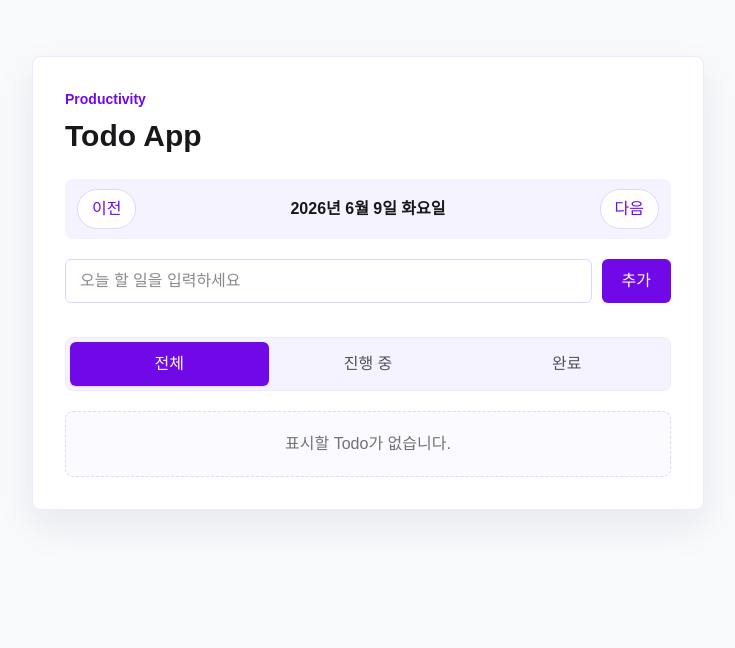
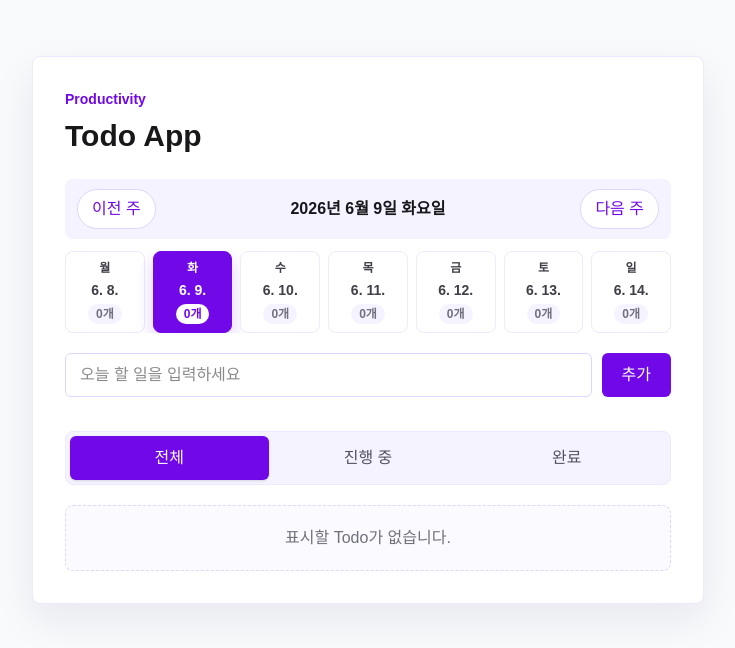
Before and after one commit to leekh2002/kakao-assignment-1, a React (Vite) app: page / in a window 1280 px wide. Shown: the top 648 px of the page, without its empty margins (272-1007 px from the left). Built offline with nearby package versions, Linux system fonts and the light colour scheme.

Commit message:
feat: Todo 주간 뷰 마이그레이션

```diff
--- a/src/App.jsx
+++ b/src/App.jsx
@@ -5,6 +5,7 @@ import TodoForm from './components/TodoForm'
 import TodoList from './components/TodoList'
 
 const TODO_STORAGE_KEY = 'dailyTodoList'
+const SELECTED_DATE_STORAGE_KEY = 'dailyTodoSelectedDate'
 
 function createDateKey(date) {
   const year = date.getFullYear()
@@ -20,6 +21,27 @@ function createDateFromKey(dateKey) {
   return new Date(year, month - 1, day)
 }
 
+function getMondayOfSelectedWeek(dateKey) {
+  const date = createDateFromKey(dateKey)
+  const day = date.getDay()
+  const mondayOffset = day === 0 ? -6 : 1 - day
+
+  date.setDate(date.getDate() + mondayOffset)
+
+  return date
+}
+
+function getWeekDateKeys(dateKey) {
+  const monday = getMondayOfSelectedWeek(dateKey)
+
+  return Array.from({ length: 7 }, (_, dayIndex) => {
+    const weekDate = new Date(monday)
+    weekDate.setDate(monday.getDate() + dayIndex)
+
+    return createDateKey(weekDate)
+  })
+}
+
 function loadTodosFromLocalStorage() {
   const savedTodos = localStorage.getItem(TODO_STORAGE_KEY)
 
@@ -31,23 +53,37 @@ function loadTodosFromLocalStorage() {
   return JSON.parse(savedTodos)
 }
 
+function loadSelectedDateFromLocalStorage() {
+  const savedSelectedDate = localStorage.getItem(SELECTED_DATE_STORAGE_KEY)
+
+  return savedSelectedDate ?? createDateKey(new Date())
+}
+
 function App() {
   const [todos, setTodos] = useState(loadTodosFromLocalStorage)
   const [editingTodoId, setEditingTodoId] = useState(null)
   const [validationMessage, setValidationMessage] = useState('')
   const [selectedFilter, setSelectedFilter] = useState('all')
-  const [selectedDate, setSelectedDate] = useState(() => createDateKey(new Date()))
+  const [selectedDate, setSelectedDate] = useState(loadSelectedDateFromLocalStorage)
 
   useEffect(() => {
     // todos가 추가, 수정, 삭제, 완료 처리로 바뀔 때마다 JSON 문자열로 저장합니다.
     localStorage.setItem(TODO_STORAGE_KEY, JSON.stringify(todos))
   }, [todos])
 
+  useEffect(() => {
+    // 선택된 날짜를 저장해 새로고침 후에도 같은 주간 뷰를 복원합니다.
+    localStorage.setItem(SELECTED_DATE_STORAGE_KEY, selectedDate)
+  }, [selectedDate])
+
+  const weekDateSummaries = getWeekDateKeys(selectedDate).map((dateKey) => ({
+    dateKey,
+    todoCount: todos.filter((todo) => todo.date === dateKey).length,
+  }))
+
   // 선택된 날짜를 먼저 맞춘 뒤, 선택된 상태 필터까지 적용한 Todo만 화면에 전달합니다.
   const filteredTodos = todos.filter((todo) => {
-    const isTodoOnSelectedDate = todo.date === selectedDate
-
-    if (!isTodoOnSelectedDate) {
+    if (todo.date !== selectedDate) {
       return false
     }
 
@@ -139,14 +175,21 @@ function App() {
     setValidationMessage('')
   }
 
-  function handleMoveSelectedDate(dayOffset) {
-    // 현재 선택된 날짜에 일 단위 offset을 더해 이전/다음 날짜로 이동합니다.
+  function handleMoveSelectedWeek(weekOffset) {
+    // 현재 선택된 날짜를 기준으로 이전 주차 또는 다음 주차로 이동합니다.
     setSelectedDate((currentSelectedDate) => {
       const nextDate = createDateFromKey(currentSelectedDate)
-      nextDate.setDate(nextDate.getDate() + dayOffset)
+      nextDate.setDate(nextDate.getDate() + weekOffset * 7)
 
       return createDateKey(nextDate)
     })
+    setEditingTodoId(null)
+    setValidationMessage('')
+  }
+
+  function handleSelectDate(nextSelectedDate) {
+    // 주간 날짜 버튼을 클릭하면 해당 날짜의 Todo만 보이도록 선택 날짜를 바꿉니다.
+    setSelectedDate(nextSelectedDate)
     setEditingTodoId(null)
     setValidationMessage('')
   }
@@ -164,7 +207,12 @@ function App() {
           </h1>
         </header>
 
-        <TodoDateNavigation selectedDate={selectedDate} onMoveSelectedDate={handleMoveSelectedDate} />
+        <TodoDateNavigation
+          selectedDate={selectedDate}
+          weekDateSummaries={weekDateSummaries}
+          onMoveSelectedWeek={handleMoveSelectedWeek}
+          onSelectDate={handleSelectDate}
+        />
 
         <TodoForm onAddTodo={handleAddTodo} validationMessage={validationMessage} />
 
--- a/src/components/TodoDateNavigation.jsx
+++ b/src/components/TodoDateNavigation.jsx
@@ -2,6 +2,14 @@ function createDateFromKey(dateKey) {
   const [year, month, day] = dateKey.split('-').map(Number)
 
   return new Date(year, month - 1, day)
+}
+
+function createDateKey(date) {
+  const year = date.getFullYear()
+  const month = String(date.getMonth() + 1).padStart(2, '0')
+  const day = String(date.getDate()).padStart(2, '0')
+
+  return `${year}-${month}-${day}`
 }
 
 function formatSelectedDate(selectedDate) {
@@ -13,31 +21,77 @@ function formatSelectedDate(selectedDate) {
   }).format(createDateFromKey(selectedDate))
 }
 
-function TodoDateNavigation({ selectedDate, onMoveSelectedDate }) {
+function formatWeekDayName(dateKey) {
+  return new Intl.DateTimeFormat('ko-KR', { weekday: 'short' }).format(createDateFromKey(dateKey))
+}
+
+function formatMonthDay(dateKey) {
+  return new Intl.DateTimeFormat('ko-KR', {
+    month: 'numeric',
+    day: 'numeric',
+  }).format(createDateFromKey(dateKey))
+}
+
+function TodoDateNavigation({ selectedDate, weekDateSummaries, onMoveSelectedWeek, onSelectDate }) {
+  const todayDateKey = createDateKey(new Date())
+
   return (
-    <div
-      className="mb-5 flex w-full items-center justify-between gap-3 rounded-lg bg-violet-50 px-3 py-2.5"
-      aria-label="일간 Todo 날짜 선택"
-    >
+    <div className="mb-5" aria-label="주간 Todo 날짜 선택">
+      <div className="mb-3 flex w-full items-center justify-between gap-3 rounded-lg bg-violet-50 px-3 py-2.5">
         <button
           type="button"
-        onClick={() => onMoveSelectedDate(-1)}
+          onClick={() => onMoveSelectedWeek(-1)}
           className="min-h-10 shrink-0 rounded-full border border-violet-200 bg-white px-3.5 text-sm font-bold text-violet-700 transition-colors hover:border-violet-700 hover:bg-violet-700 hover:text-white"
-        aria-label="이전 날짜로 이동"
+          aria-label="이전 주차로 이동"
         >
-        이전
+          이전 주
         </button>
         <p className="min-w-0 flex-1 text-center text-base font-bold text-zinc-900" aria-live="polite">
           {formatSelectedDate(selectedDate)}
         </p>
         <button
           type="button"
-        onClick={() => onMoveSelectedDate(1)}
+          onClick={() => onMoveSelectedWeek(1)}
           className="min-h-10 shrink-0 rounded-full border border-violet-200 bg-white px-3.5 text-sm font-bold text-violet-700 transition-colors hover:border-violet-700 hover:bg-violet-700 hover:text-white"
-        aria-label="다음 날짜로 이동"
+          aria-label="다음 주차로 이동"
         >
-        다음
+          다음 주
         </button>
+      </div>
+
+      <div className="grid grid-cols-7 gap-2 overflow-x-auto max-sm:flex max-sm:pb-1">
+        {weekDateSummaries.map(({ dateKey, todoCount }) => {
+          const isSelectedDate = dateKey === selectedDate
+          const isToday = dateKey === todayDateKey
+
+          return (
+            <button
+              key={dateKey}
+              type="button"
+              onClick={() => onSelectDate(dateKey)}
+              aria-pressed={isSelectedDate}
+              aria-label={`${formatSelectedDate(dateKey)} Todo ${todoCount}개`}
+              className={`flex min-h-20 min-w-0 flex-col items-center justify-center gap-1 rounded-lg border px-2 py-2 transition-colors max-sm:min-w-20 ${
+                isSelectedDate
+                  ? 'border-violet-700 bg-violet-700 text-white shadow-[0_8px_18px_rgba(109,40,217,0.22)]'
+                  : isToday
+                    ? 'border-violet-700 bg-violet-50 text-violet-800'
+                    : 'border-violet-100 bg-white text-zinc-700 hover:border-violet-700 hover:text-violet-700'
+              }`}
+            >
+              <span className="text-xs font-bold">{formatWeekDayName(dateKey)}</span>
+              <span className="text-sm font-extrabold">{formatMonthDay(dateKey)}</span>
+              <span
+                className={`rounded-full px-2 py-0.5 text-xs font-bold ${
+                  isSelectedDate ? 'bg-white text-violet-700' : 'bg-violet-50 text-zinc-500'
+                }`}
+              >
+                {todoCount}개
+              </span>
+            </button>
+          )
+        })}
+      </div>
     </div>
   )
 }
```
Lines whose indentation alone changed are shown as unchanged.
